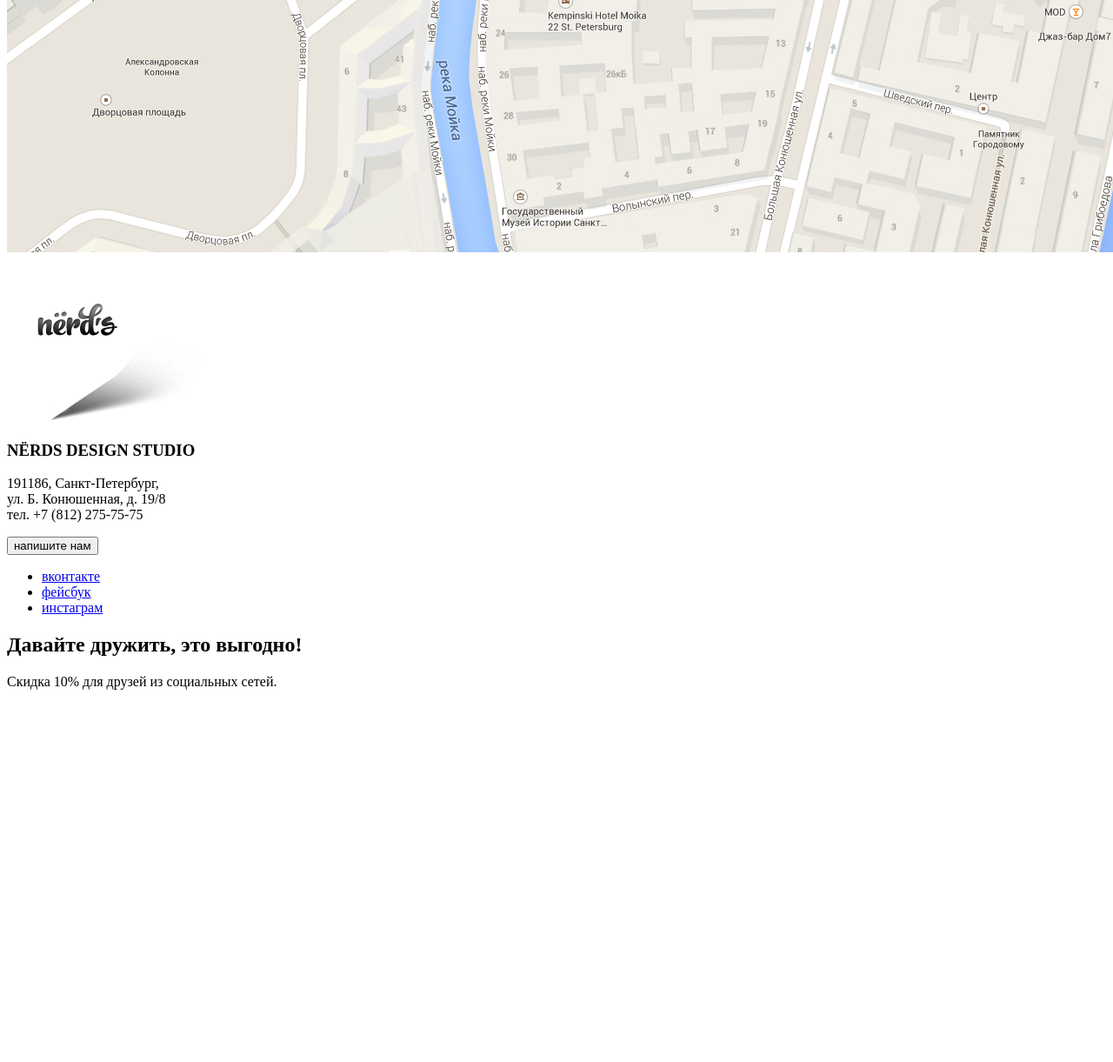
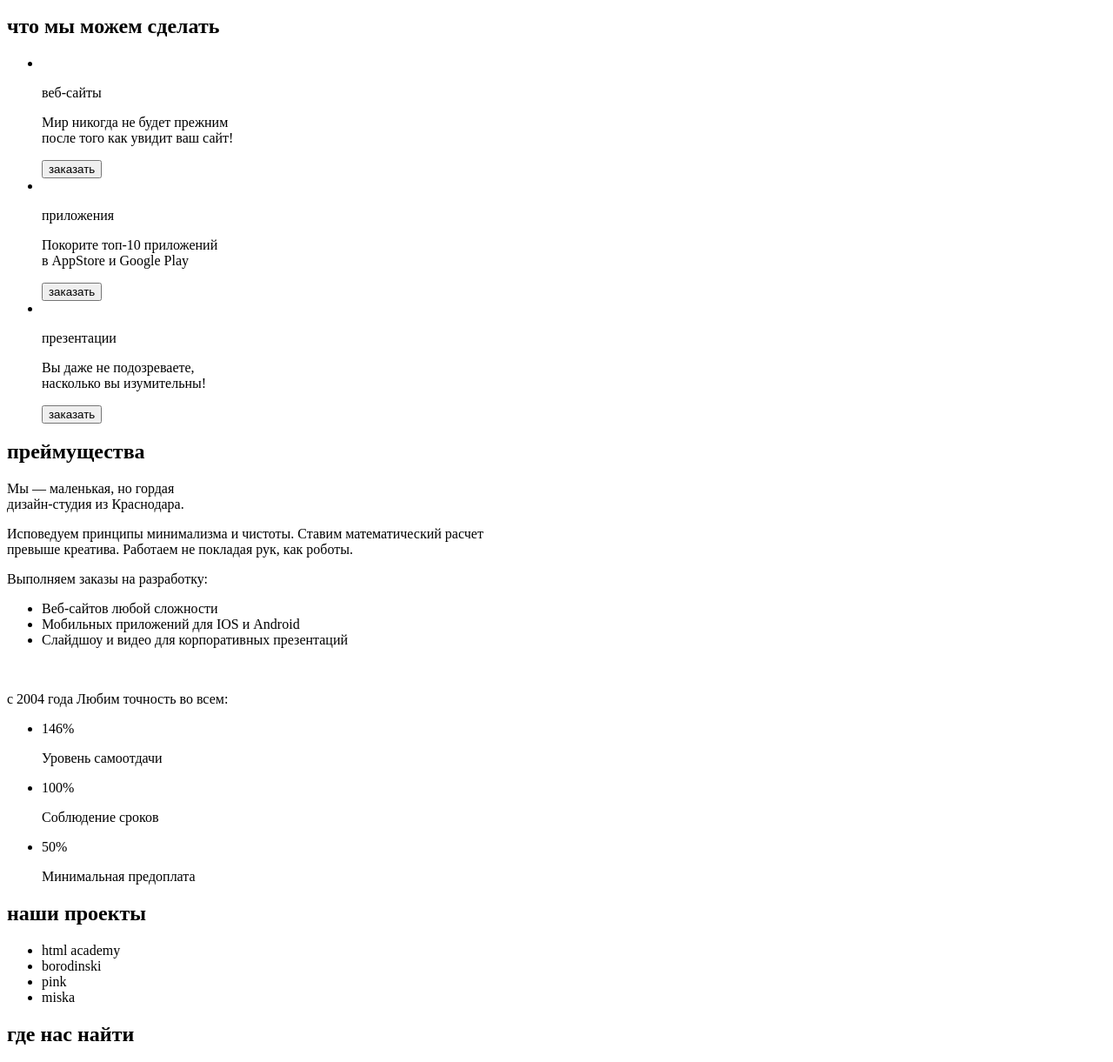
Before and after one commit to fedor81/nerds, a plain HTML site: page index.html in a window 1280 px wide. Shown: the part 865-2086 px from the top of the page at 87% size. Before the commit the page ends 1674 px from the top, so only its background shows below. Drawn offline with Linux system fonts and the light colour scheme.

Commit message:
сайт нердс

```diff
--- a/index.html
+++ b/index.html
@@ -1,5 +1,5 @@
 <!DOCTYPE html>
-<html lang="en">
+<html lang="ru">
 <head>
   <meta charset="UTF-8">
   <meta http-equiv="X-UA-Compatible" content="IE=edge">
@@ -8,47 +8,130 @@
 </head>
 <body>
   <header>
+    <h1>магазин нердс</h1>
+    <a href="#"><img src="images/nerds-logo.svg"></a>
     <nav>
-            <img src="images/nerds-logo.svg">
       <ul>
         <li><a href="#">студия</a></li>
         <li><a href="#">клиенты</a></li>
-                <li><a href="catalog.html">магазин</a></li>
+        <li><a href="#">магазин</a></li>
         <li><a href="#">контакты</a></li>
       </ul>
-            <a>корзина</a>
+        <a href="#">корзина</a>
     </nav>
+  </header>
+  <main>
     <section>
+      <h2>О нашем магазине</h2>
       <p>Долго, дорого, скрупулезно.</p>
       <p>Математически выверенный дизайн<br>
          для вашего сайта или мобильного приложения.</p>
       <button>узнать больше</button>
       <img src="images/nerds-index-slide1 1.png">
     </section>
-    </header>
-    <main>
-    </main>
-    <footer>
     <section>
+      <h2>что мы можем сделать</h2>
+      <ul>
+        <li>
+          <img>
+          <p>веб-сайты</p>
+          <p>Мир никогда не будет прежним<br>
+             после того как увидит ваш сайт!
+          </p>
+          <button>заказать</button>
+        </li>
+        <li>
+          <img>
+          <p>приложения</p>
+          <p>Покорите топ-10 приложений<br>
+             в AppStore и Google Play
+          </p>
+          <button>заказать</button>
+        </li>
+        <li>
+          <img>
+          <p>презентации</p>
+          <p>Вы даже не подозреваете,<br>
+             насколько вы изумительны!
+          </p>
+          <button>заказать</button>
+        </li>
+      </ul>
+    </section>
+    <section>
+      <h2>преймущества</h2>
+      <div>
+        <p>
+          Мы — маленькая, но гордая<br>
+          дизайн-студия из Краснодара.
+        </p>
+        <p>
+          Исповедуем принципы минимализма и чистоты. Ставим математический расчет<br>
+          превыше креатива. Работаем не покладая рук, как роботы.
+        </p>
+        <p>Выполняем заказы на разработку:</p>
+        <ul>
+          <li>Веб-сайтов любой сложности</li>
+          <li>Мобильных приложений для IOS и Android</li>
+          <li>Слайдшоу и видео для корпоративных презентаций</li>
+        </ul>
+      </div>
+      <div>
+        <a href="#"><img></a>
+        <p>с 2004 года Любим точность во всем:</p>
+        <ul>
+          <li>
+            <p>146%</p>
+            <p>Уровень самоотдачи</p>
+          </li>
+          <li>
+            <p>100%</p>
+            <p>Соблюдение сроков</p>
+          </li>
+          <li>
+            <p>50%</p>
+            <p>Минимальная предоплата</p>
+          </li>
+        </ul>
+      </div>
+    </section>
+    <section>
+      <h2>наши проекты</h2>
+      <ul>
+        <li>html academy</li>
+        <li>borodinski</li>
+        <li>pink</li>
+        <li>miska</li>
+      </ul>
+    </section>
+    <section>
+      <h2>где нас найти</h2>
       <img src="images/map 1.png">
       <img src="images/map-marker 1.png">
-            <h3>NЁRDS DESIGN STUDIO</h3>
+      <div>
+        <p>NЁRDS DESIGN STUDIO</p>
         <p>
           191186, Санкт-Петербург,<br>
           ул. Б. Конюшенная, д. 19/8<br>
+          <br>
           тел. +7 (812) 275-75-75
         </p>
         <button>напишите нам</button>
+      </div>
     </section>
-        <section>
+  </main>
+  <footer>
+    <div>
       <ul>
         <li><a href="#">вконтакте</a></li>
         <li><a href="#">фейсбук</a></li>
         <li><a href="#">инстаграм</a></li>
       </ul>
-            <h2>Давайте дружить, это выгодно!</h2>
+    </div>
+    <div>
+      <p>Давайте дружить, это выгодно!</з>
       <p>Скидка 10% для друзей из социальных сетей.</p>
-        </section>
+    </div>
   </footer>
 </body>
 </html>
```
Lines whose indentation alone changed are shown as unchanged.
